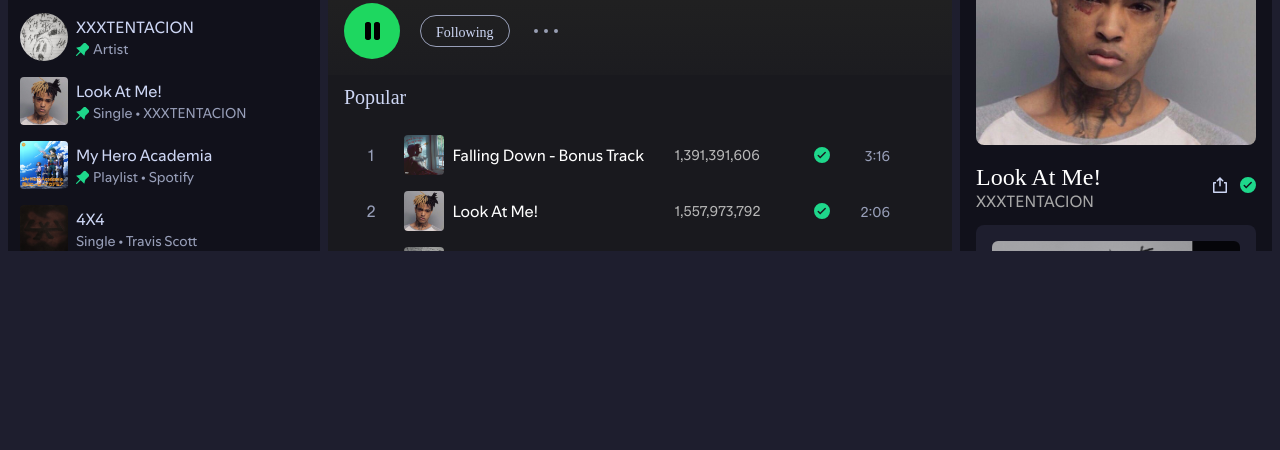
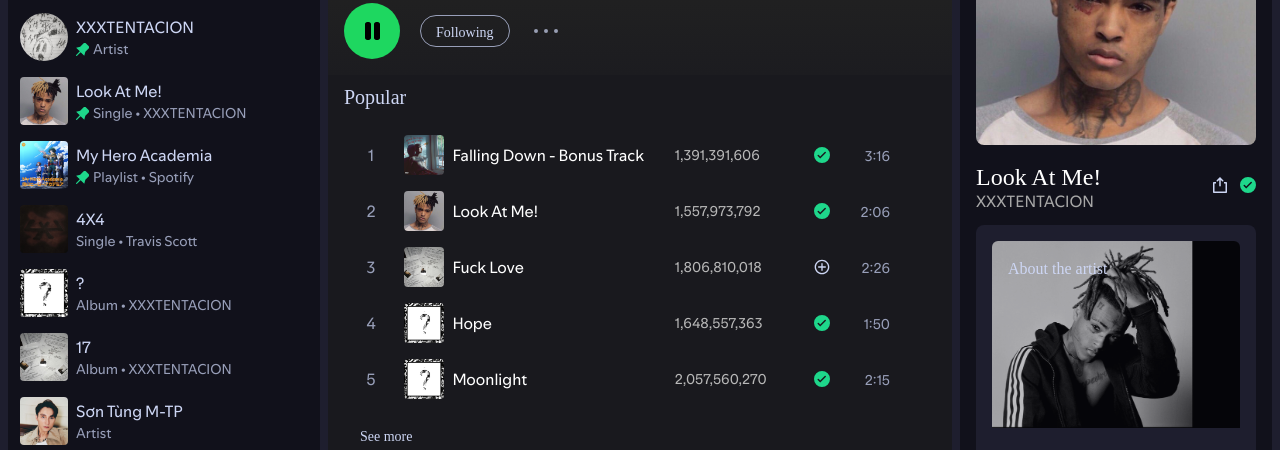
Before and after one commit to Eintes-steinla/Music-web-tailwind, a plain HTML site: page HTML/desktop.html in a window 1280 px wide. Shown: the part 263-713 px from the top of the page. Drawn offline with nearby package versions, Linux system fonts and the light colour scheme; files whose address does not match are found by name; a web font is replaced by a local one.

Commit message:
fix height

```diff
--- a/HTML/desktop.html
+++ b/HTML/desktop.html
@@ -54,8 +54,8 @@
     <title>Spotify</title>
   </head>
 
-  <body class="bg-[#1E1E2E] w-full">
-    <header class="items-center w-full h-[64px]">
+  <body class="bg-[#1E1E2E] custom-scroll w-full">
+    <header class="items-center w-full min-w-[620px] h-[64px]">
       <nav
         class="flex justify-between items-center bg-[#000000] px-[8px] w-full h-full"
       >
@@ -223,10 +223,15 @@
       </nav>
     </header>
 
-    <section class="bg-[#1E1E2E] w-full h-[450px]">
-      <div class="gap-2 grid grid-cols-[1fr_2fr_1fr] px-[8px] w-full h-full">
+    <section
+      class="bg-[#1E1E2E] w-full min-w-[620px]"
+      style="height: calc(100vh - 64px - 72px)"
+    >
+      <div
+        class="gap-2 grid grid-cols-[1fr_2fr_1fr] px-[8px] w-full h-full max-h-full"
+      >
         <!-- ? aside -->
-        <div class="bg-[#11111B] h-full overflow-hidden">
+        <div class="bg-[#11111B] h-full max-h-full overflow-hidden">
           <!-- * header -->
           <div
             class="flex justify-between items-center pt-[16px] pr-[8px] pb-[8px] pl-[12px] w-full"
@@ -1174,7 +1179,6 @@
             </div>
           </div>
         </div>
-
         <!-- ? main -->
         <div class="relative bg-[#19191E] h-full overflow-hidden">
           <div
@@ -3205,10 +3209,11 @@
             </div>
           </div>
         </div>
-
         <!-- ? playing view -->
-        <div class="bg-[#11111B] h-full overflow-hidden">
-          <div class="custom-scroll h-full max-h-full overflow-y-auto">
+        <div class="bg-[#11111B] min-w-[260px] h-full overflow-hidden">
+          <div
+            class="custom-scroll h-full max-h-full overflow-x-hidden overflow-y-auto"
+          >
             <!--  *sticky view -->
             <div class="top-0 z-[49] sticky bg-[#11111B] px-[16px] py-[16px]">
               <div class="flex justify-between items-center">
@@ -3379,7 +3384,7 @@
               <!-- * about -->
               <div
                 id="about-view"
-                class="bg-[#1E1E2E] p-4 rounded-lg min-w-[240px] cursor-pointer"
+                class="bg-[#1E1E2E] p-4 rounded-lg cursor-pointer"
               >
                 <div class="relative">
                   <img
@@ -3430,7 +3435,7 @@
                 </div>
               </div>
               <!-- * credits -->
-              <div class="bg-[#1E1E2E] p-4 rounded-lg min-w-[240px]">
+              <div class="bg-[#1E1E2E] p-4 rounded-lg">
                 <div class="space-y-3">
                   <!-- * credits -->
                   <div class="flex justify-between items-center">
@@ -3733,6 +3738,7 @@
       </div>
     </aside>
 
+    <footer class="bg-red-300 w-full min-w-[620px] h-[72px]"></footer>
     <!-- ? JS -->
     <script src="../JS/search-input.js"></script>
     <script src="../JS/description.js"></script>
```
